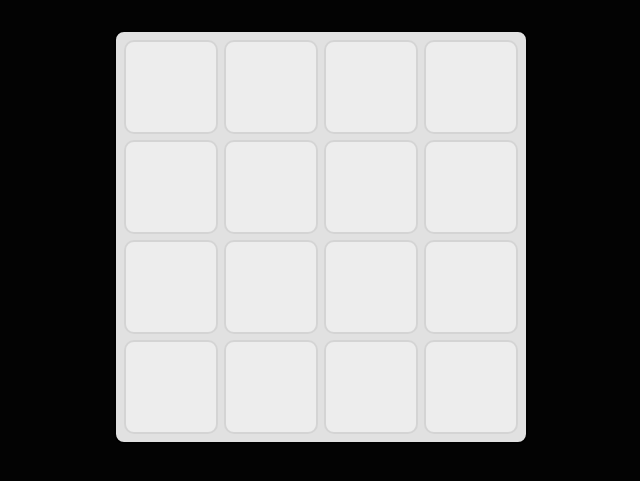
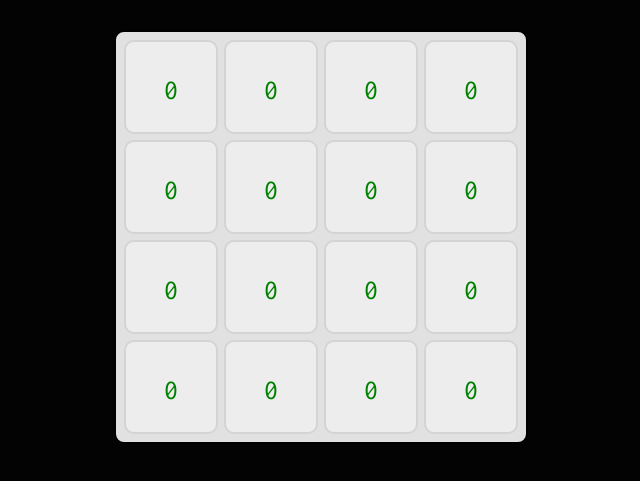
Before and after one commit to shaines90/new-2048-game, a plain HTML site: page index.html in a window 1280 px wide. Shown: the part 105-586 px from the top of the page, without its empty margins (319-959 px from the left). Drawn offline with nearby package versions, Linux system fonts and the light colour scheme.

Commit message:
merge Cells 2

```diff
--- a/css/style.css
+++ b/css/style.css
@@ -7,7 +7,7 @@ body {
   background: rgb(3,3,3);
   text-align: center;
 /*  font-family: "Clear Sans";*/
-  font-family: "avenir";
+  font-family: 'Inconsolata';
 }
 
 h1 {
@@ -44,3 +44,25 @@ h1 {
   margin: 3px;
   border: 2px solid rgba(0,0,0,0.1);
 }
+
+/*.animation {
+  position: relative;
+}
+
+.animateCell {
+  background-color: red;
+  width: 90px;
+  height: 90px;
+  border-radius: 10px;
+  margin: 3px;
+  border: 2px solid rgba(0,0,0,1);
+  position: absolute;
+}*/
+
+p {
+  font-family: 'avenir';
+  font-size: 28px;
+  padding-top: 5px;
+  color: green;
+  font-family: 'Inconsolata'
+}
--- a/index.html
+++ b/index.html
@@ -6,25 +6,45 @@
   <link rel="stylesheet" href="css/style.css">
   <script src="//ajax.googleapis.com/ajax/libs/jquery/1.11.1/jquery.min.js"></script>
   <script type="text/javascript" src="js/main.js"></script>
+  <link href='http://fonts.googleapis.com/css?family=Inconsolata' rel='stylesheet' type='text/css'>
 </head>
 <body>
   <h1>2048</h1>
   <div class="board">
-    <div class="cell"></div>
-    <div class="cell"></div>
-    <div class="cell"></div>
-    <div class="cell"></div>
-    <div class="cell"></div>
-    <div class="cell"></div>
-    <div class="cell"></div>
-    <div class="cell"></div>
-    <div class="cell"></div>
-    <div class="cell"></div>
-    <div class="cell"></div>
-    <div class="cell"></div>
-    <div class="cell"></div>
-    <div class="cell"></div>
-    <div class="cell"></div>
-    <div class="cell"></div>
+    <div class="cell"><p>0</p></div>
+    <div class="cell"><p>0</p></div>
+    <div class="cell"><p>0</p></div>
+    <div class="cell"><p>0</p></div>
+    <div class="cell"><p>0</p></div>
+    <div class="cell"><p>0</p></div>
+    <div class="cell"><p>0</p></div>
+    <div class="cell"><p>0</p></div>
+    <div class="cell"><p>0</p></div>
+    <div class="cell"><p>0</p></div>
+    <div class="cell"><p>0</p></div>
+    <div class="cell"><p>0</p></div>
+    <div class="cell"><p>0</p></div>
+    <div class="cell"><p>0</p></div>
+    <div class="cell"><p>0</p></div>
+    <div class="cell"><p>0</p></div>
+
+ <!--  <div class="animation">
+    <div class="animateCell">-</div>
+    <div class="animateCell"></div>
+    <div class="animateCell"></div>
+    <div class="animateCell"></div>
+    <div class="animateCell"></div>
+    <div class="animateCell"></div>
+    <div class="animateCell"></div>
+    <div class="animateCell"></div>
+    <div class="animateCell"></div>
+    <div class="animateCell"></div>
+    <div class="animateCell"></div>
+    <div class="animateCell"></div>
+    <div class="animateCell"></div>
+    <div class="animateCell"></div>
+    <div class="animateCell"></div>
+    <div class="animateCell"></div>
+  </div> -->
 </body>
 </html>
--- a/js/main.js
+++ b/js/main.js
@@ -86,7 +86,7 @@
         return x !== 0;
       });
       padding = 4 - cells.length;
-      for (i = _i = 1; 1 <= padding ? _i <= padding : _i >= padding; i = 1 <= padding ? ++_i : --_i) {
+      for (i = _i = 0; 0 <= padding ? _i < padding : _i > padding; i = 0 <= padding ? ++_i : --_i) {
         switch (direction) {
           case 'right':
             cells.unshift(0);
@@ -130,7 +130,8 @@
     console.log("mergeCells: " + mergeCells([2, 2, 2, 2], 'left'));
     console.log("mergeCells: " + mergeCells([2, 2, 2, 2], 'right'));
     console.log("mergeCells: " + mergeCells([2, 4, 2, 2], 'left'));
-    return console.log("mergeCells: " + mergeCells([2, 2, 2, 2], 'up'));
+    console.log("mergeCells: " + mergeCells([4, 2, 0, 2], 'up'));
+    return console.log("mergeCells: " + mergeCells([4, 0, 0, 4], 'left'));
   });
 
 }).call(this);
```
Also changed, not shown: 2 other files.
